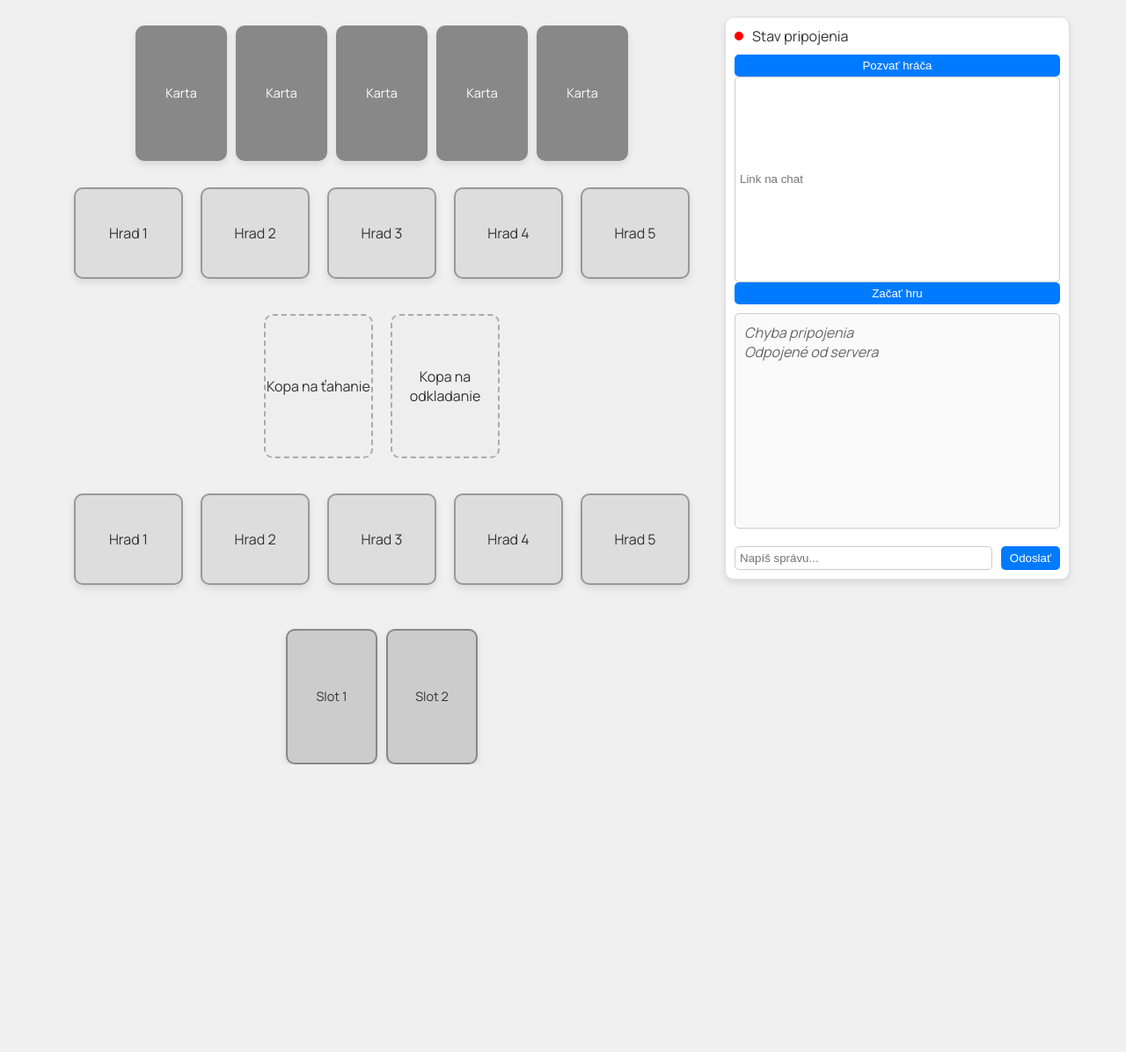
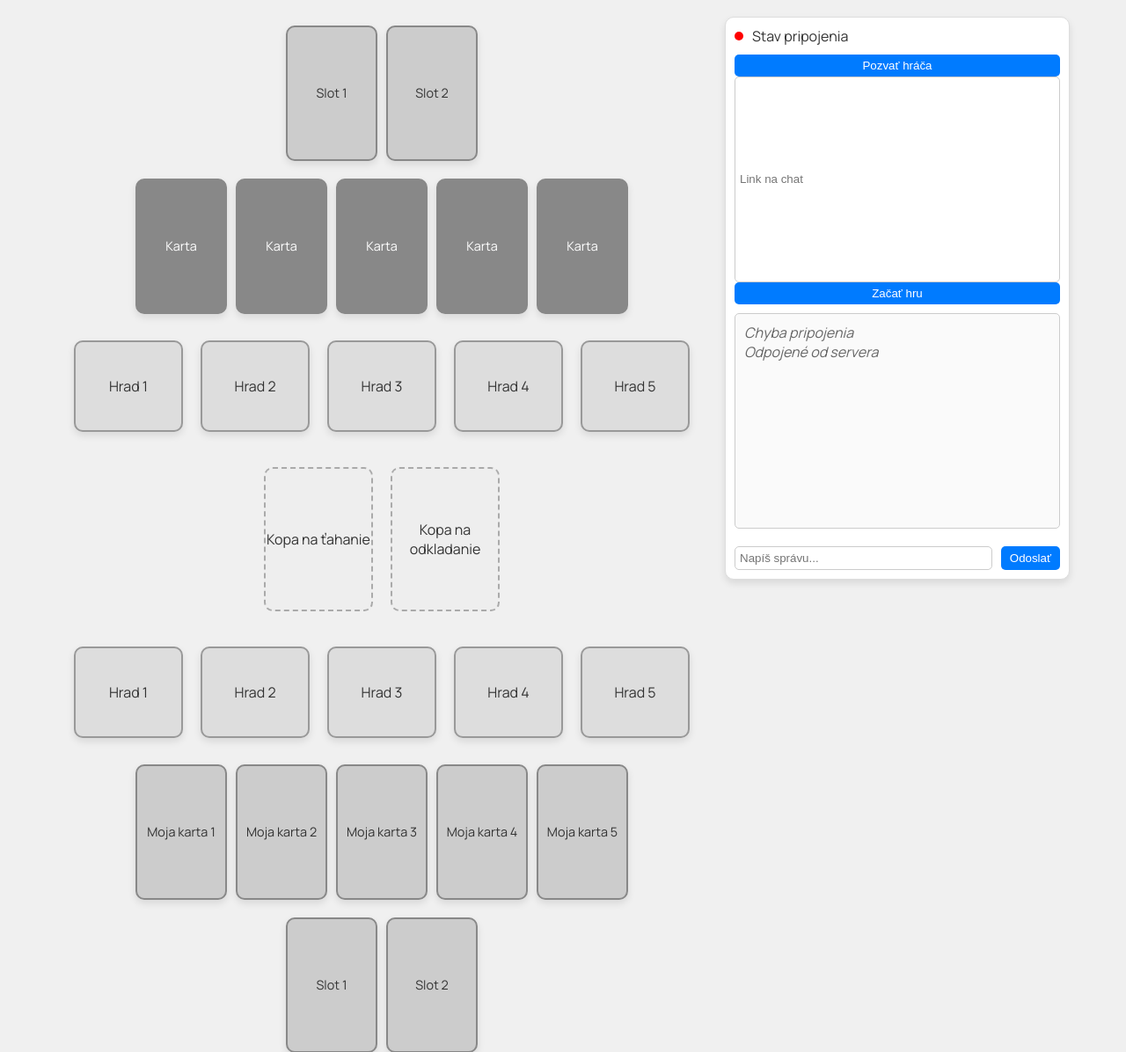
Before and after one commit to BorisEM/matuscak, a website: page index.html in a window 1280 px wide. Shown: the part 104-1300 px from the top of the page at 88% size. Before the commit the page ends 973 px from the top, so only its background shows below. Drawn offline with Linux system fonts and the light colour scheme; no server answers.

Commit message:
Update index.html

```diff
--- a/index.html
+++ b/index.html
@@ -185,6 +185,11 @@
     <div id="main-container">
         <!-- Hracia plocha (2/3 šírky) -->
         <div id="game-container">
+            <div id="opponent-slots" class="card-area">
+                <!-- Dva sloty pre karty vedľa protihráča -->
+                <div class="card-placeholder">Slot 1</div>
+                <div class="card-placeholder">Slot 2</div>
+            </div>
             <div id="opponent-cards" class="card-area">
                 <!-- Karty protihráča (rub kariet) -->
                 <div class="card-back-placeholder">Karta</div>
@@ -215,6 +220,11 @@
             </div>
             <div id="player-cards" class="card-area">
                 <!-- Karty hráča (líc kariet) -->
+                <div class="card-placeholder">Moja karta 1</div>
+                <div class="card-placeholder">Moja karta 2</div>
+                <div class="card-placeholder">Moja karta 3</div>
+                <div class="card-placeholder">Moja karta 4</div>
+                <div class="card-placeholder">Moja karta 5</div>
             </div>
             <div id="player-slots" class="card-area">
                 <!-- Dva sloty pre karty vedľa hráča -->
```
